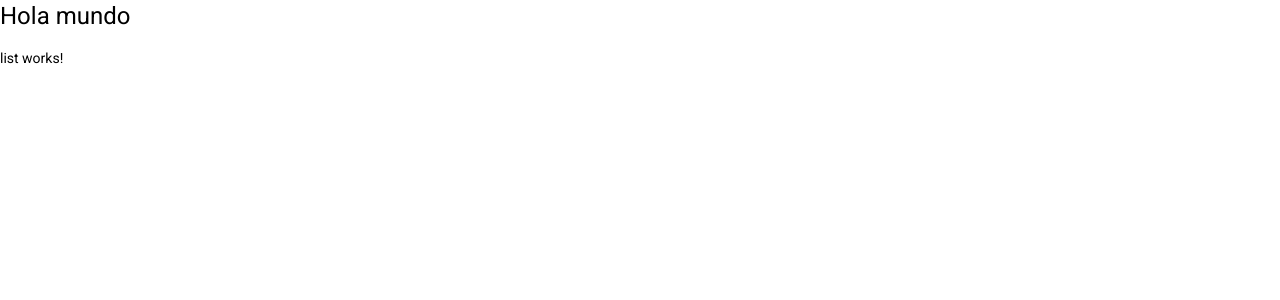
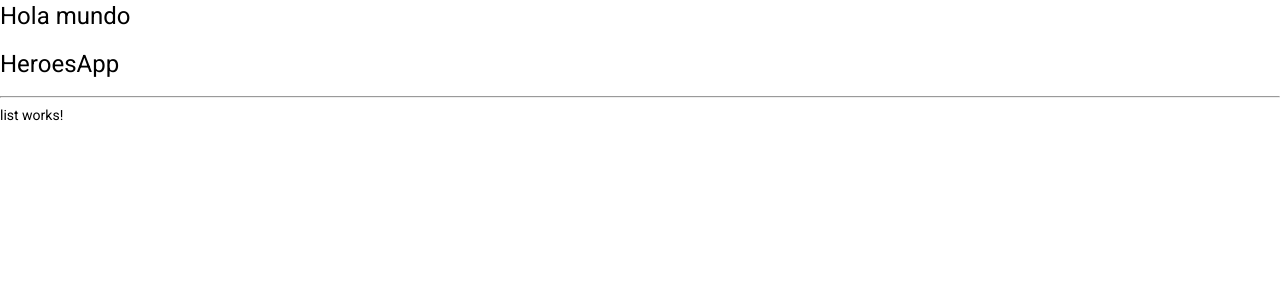
Before and after one commit to EduardoUDG/Angular_heroes-app, an Angular app: page /heroes/list in a window 1280 px wide. Shown: the top 300 px of the page. Built offline with nearby package versions, Linux system fonts and the light colour scheme.

Commit message:
update - show child routes - second RouterOutlet

```diff
--- a/src/app/heroes/heroes-routing.module.ts
+++ b/src/app/heroes/heroes-routing.module.ts
@@ -1,3 +1,4 @@
+import { HomeComponent } from './pages/home/home.component';
 import { Routes, RouterModule } from '@angular/router';
 import { NgModule } from '@angular/core';
 
@@ -9,6 +10,7 @@
 const routes: Routes = [
   {
     path:'',
+    component: HomeComponent,
     children: [
       { path: 'list',     component: ListComponent },
       { path: 'add',      component: AddComponent },
--- a/src/app/heroes/heroes.module.ts
+++ b/src/app/heroes/heroes.module.ts
@@ -1,6 +1,7 @@
 import { NgModule } from '@angular/core';
 import { CommonModule } from '@angular/common';
 import { HeroesRoutingModule } from './heroes-routing.module';
+import { RouterModule } from '@angular/router';
 
 import { AddComponent } from './pages/add/add.component';
 import { SearchComponent } from './pages/search/search.component';
@@ -20,7 +21,8 @@
   ],
   imports: [
     CommonModule,
-    HeroesRoutingModule
+    HeroesRoutingModule,
+    RouterModule
   ]
 })
 export class HeroesModule { }
--- a/src/app/heroes/pages/home/home.component.html
+++ b/src/app/heroes/pages/home/home.component.html
@@ -1 +1,3 @@
-<p>home works!</p>
+<h1>HeroesApp</h1>
+<hr>
+<router-outlet></router-outlet>
```
